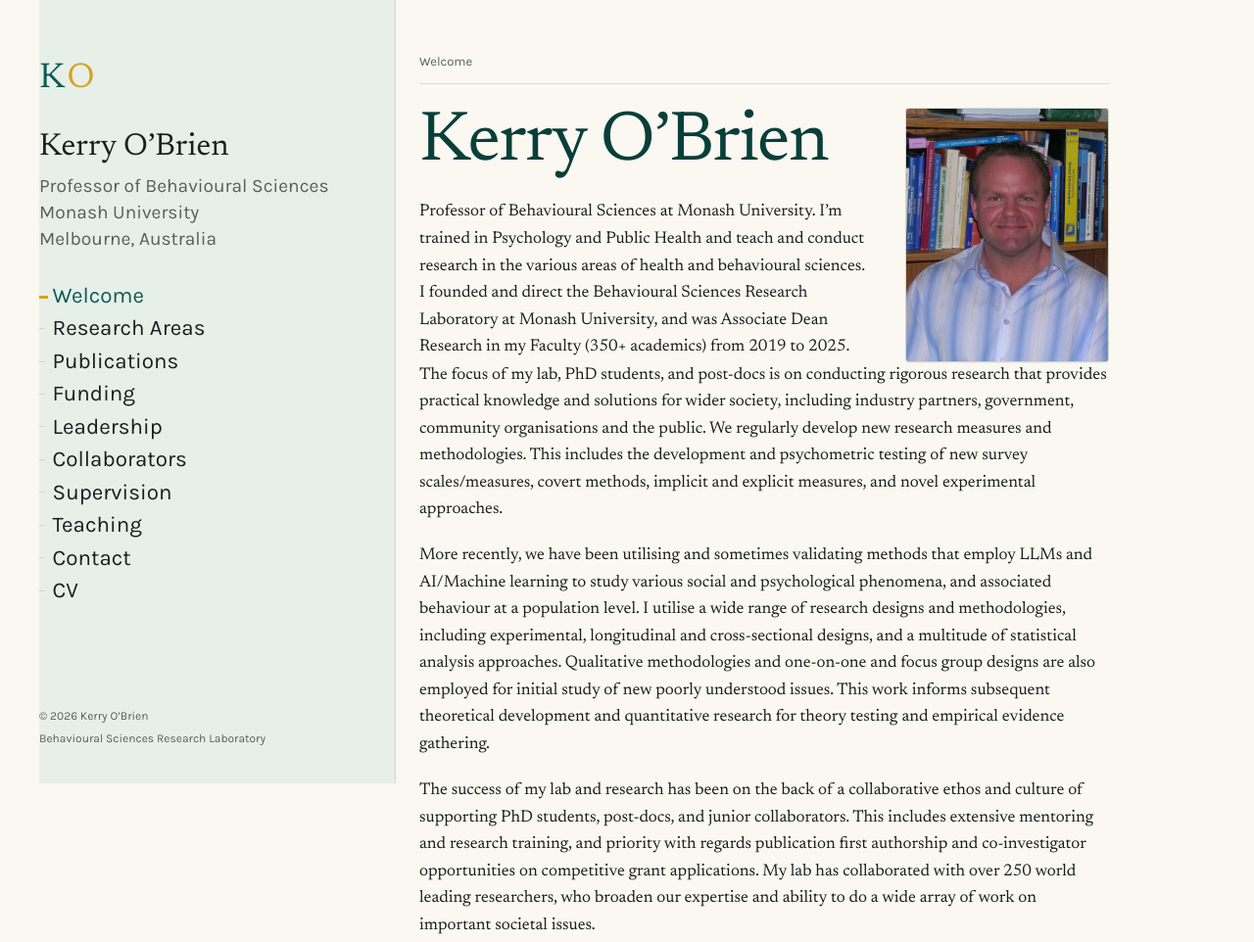
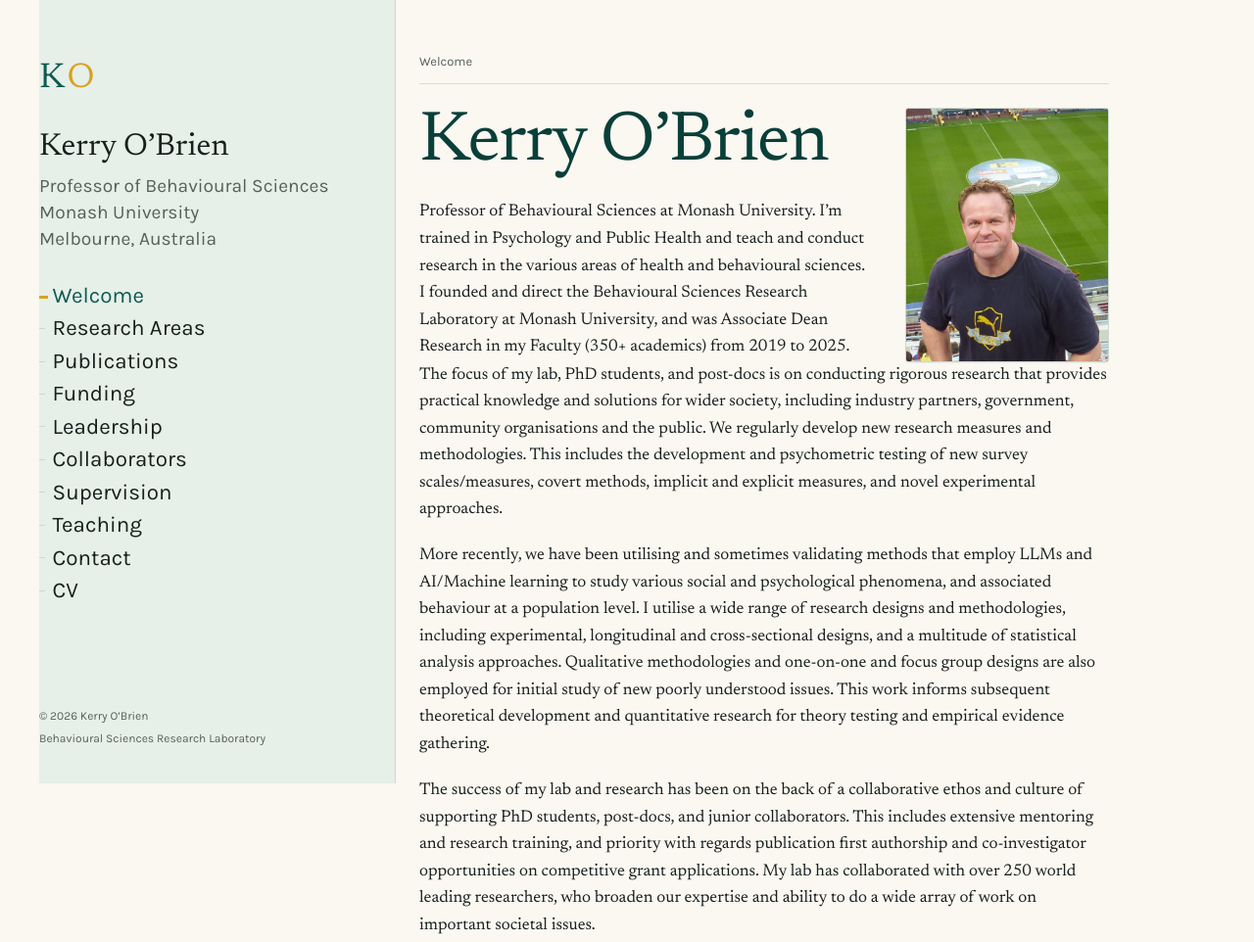
Before and after one commit to Kerrykez/kerrykez.github.io, a plain HTML site: page index.html in a window 1280 px wide. Shown: the top 962 px of the page at 98% size. Drawn offline with Linux system fonts and the light colour scheme.

Commit message:
Add files via upload

```diff
--- a/index.html
+++ b/index.html
@@ -209,7 +209,7 @@ footer.page-end{margin-top:4rem;padding-top:1.25rem;border-top:1px solid var(--s
           <h1 class="display" id="welcome-h">Kerry O&rsquo;Brien</h1>
           <p class="lede">Professor of Behavioural Sciences at Monash University. I&rsquo;m trained in Psychology and Public Health and teach and conduct research in the various areas of health and behavioural sciences. I founded and direct the Behavioural Sciences Research Laboratory at Monash University, and was Associate Dean Research in my Faculty (350+ academics) from 2019 to 2025.</p>
         </div>
-        <img class="portrait" src="portrait-office.jpg" srcset="portrait-office.jpg 1x, portrait-office-2x.jpg 2x"
+        <img class="portrait" src="portrait-stadium.jpg" srcset="portrait-stadium.jpg 1x, portrait-stadium-2x.jpg 2x"
              width="560" height="700" alt="Kerry O&rsquo;Brien">
       </div>
 
```
Also changed, not shown: portrait-stadium-2x.jpg (added), portrait-stadium.jpg (added).
